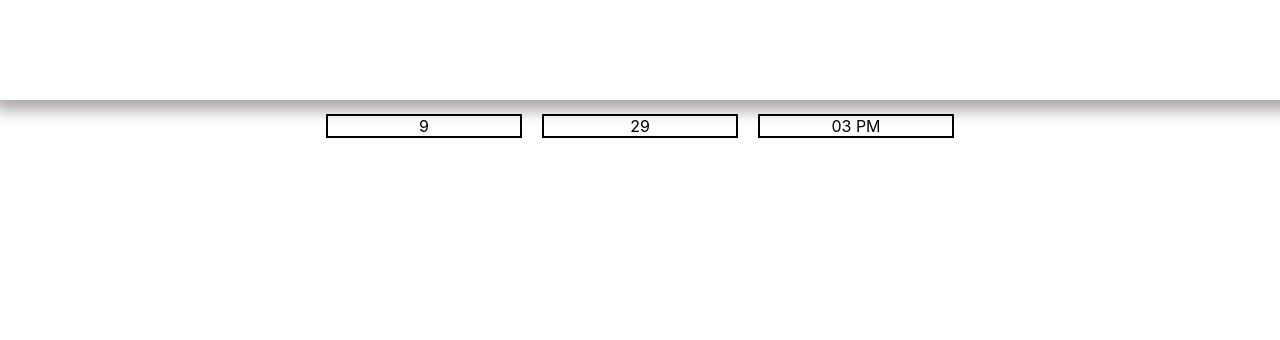
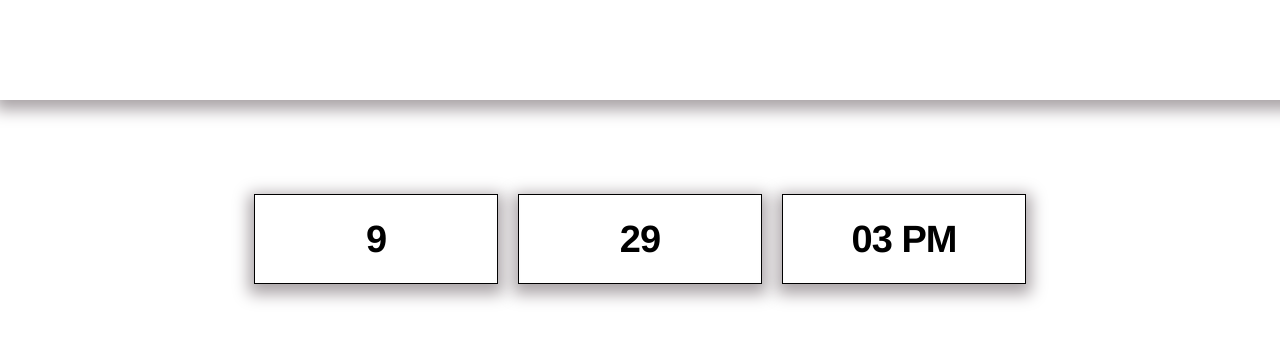
Before and after one commit to dan-pe/remindeR, a React (Create React App) app: page / in a window 1280 px wide. Shown: the top 340 px of the page. Built offline with nearby package versions, Linux system fonts and the light colour scheme.

Commit message:
Add styling for TimeCard

```diff
--- a/src/TimeCard/TimeCard.css
+++ b/src/TimeCard/TimeCard.css
@@ -2,7 +2,18 @@
   display: inline-block;
   margin: 10px 10px;
   border-style: solid;
-  border-width: 2px;
-  /* padding: 25px 50px; */
+  border-width: 1px;
+  padding: 25px 25px;
   width: 15%;
+  box-shadow: 0px 5px 15px 5px #aaa4a7;
+  font-family: 'Helvetica Neue', sans-serif;
+  font-size: 38px;
+  font-weight: bold;
+  letter-spacing: -1px;
+  line-height: 1;
+
 }
+
+.timeCardContainter {
+  padding-top: 80px;
+}
--- a/src/TimeCard/TimeCard.js
+++ b/src/TimeCard/TimeCard.js
@@ -25,11 +25,17 @@ class TimeCard extends Component {
 
   render() {
     let timePieces = this.state.currentTime.slice().split(":");
+    let secondsStyle = null;
+
+    if(timePieces[2] > 50) {
+    secondsStyle = { color: 'red' };
+    }
+
     return (
-      <div>
-        <p className="timeCard">{timePieces[0]}</p>
-        <p className="timeCard">{timePieces[1]}</p>
-        <p className="timeCard">{timePieces[2]}</p>
+      <div className="timeCardContainter">
+        <p className="timeCard" >{timePieces[0]}</p>
+        <p className="timeCard" >{timePieces[1]}</p>
+        <p className="timeCard" style={secondsStyle}>{timePieces[2]}</p>
       </div>
     );
   }
```
